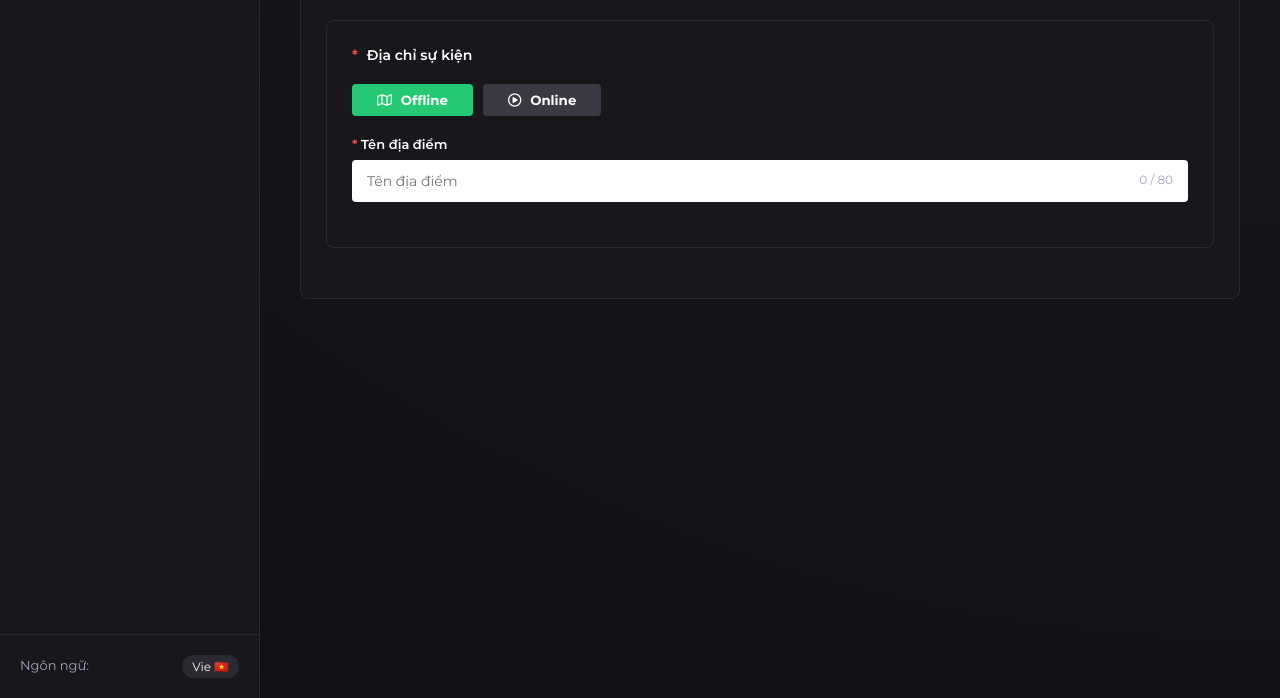
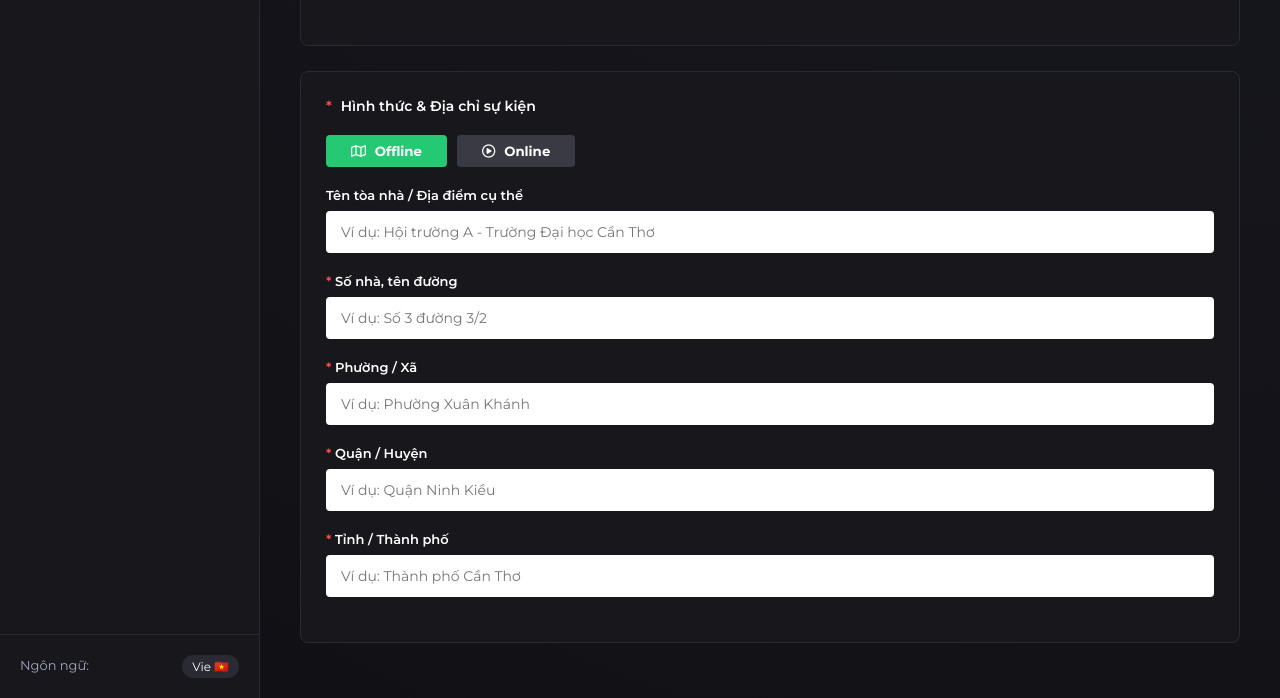
Before and after one commit to entikiu/TicketBox-CT428, a PHP site: page /pages/create-event.php in a window 1280 px wide. Shown: the part 1064-1762 px from the top of the page. Run offline with PHP 8.4, Linux system fonts and the light colour scheme; some libraries are stand-ins or nearby versions.

Commit message:
check loi tuan 1 2

```diff
--- a/ticketbox/pages/create-event.php
+++ b/ticketbox/pages/create-event.php
@@ -380,7 +380,6 @@
                 <div class="form-section">
                     <div class="section-title"><span>*</span> Upload hình ảnh <a href="#" style="color:#26c973; font-weight:normal; margin-left: 10px; text-decoration: none;">Xem vị trí hiển thị các ảnh</a></div>
 
-                    <!-- Cập nhật lại phần Upload Box -->
                     <div class="upload-wrapper">
                         <!-- Khung Poster -->
                         <div class="upload-box poster" id="boxPoster" onclick="document.getElementById('inputPoster').click()">
@@ -397,7 +396,7 @@
                         <input type="file" id="inputBanner" name="banner" accept="image/jpeg, image/png, image/webp" hidden>
                     </div>
 
-                    <!-- Cập nhật Tên sự kiện (Thêm ID để JS nhận diện) -->
+                    <!-- Tên sự kiện -->
                     <div class="form-group">
                         <label><span>*</span> Tên sự kiện</label>
                         <div style="position: relative;">
@@ -406,32 +405,51 @@
                         </div>
                     </div>
 
-                    <!-- Thêm Trình soạn thảo văn bản (Quill.js / CKEditor) -->
+                    <!-- Trình soạn thảo văn bản (Quill.js) -->
                     <div class="form-group">
                         <label><span>*</span> Thông tin sự kiện</label>
-                        <!-- Nhúng thư viện Quill JS -->
                         <link href="https://cdn.quilljs.com/1.3.6/quill.snow.css" rel="stylesheet">
                         <div id="editor-container" style="height: 300px; background: #fff; color: #333; border-radius: 0 0 4px 4px;"></div>
                         <input type="hidden" name="event_description" id="eventDescription">
                     </div>
+                </div>
 
+                <!-- ĐỊA ĐIỂM -->
+                <div class="form-section">
+                    <div class="section-title"><span>*</span> Hình thức & Địa chỉ sự kiện</div>
+                    <div style="display: flex; gap: 10px; margin-bottom: 20px;">
+                        <button type="button" id="btnOffline" style="background:#26c973; color:#fff; border:none; padding:8px 25px; border-radius:4px; font-weight:bold; cursor:pointer;"><i class="fa-regular fa-map" style="margin-right:5px;"></i> Offline</button>
+                        <button type="button" id="btnOnline" style="background:#3a3a45; color:#fff; border:none; padding:8px 25px; border-radius:4px; font-weight:bold; cursor:pointer;"><i class="fa-regular fa-circle-play" style="margin-right:5px;"></i> Online</button>
+                    </div>
 
-                    <!-- ĐỊA ĐIỂM -->
-                    <div class="form-section">
-                        <div class="section-title"><span>*</span> Địa chỉ sự kiện</div>
-                        <div style="display: flex; gap: 10px; margin-bottom: 20px;">
-                            <button type="button" style="background:#26c973; color:#fff; border:none; padding:8px 25px; border-radius:4px; font-weight:bold; cursor:pointer;"><i class="fa-regular fa-map" style="margin-right:5px;"></i> Offline</button>
-                            <button type="button" style="background:#3a3a45; color:#fff; border:none; padding:8px 25px; border-radius:4px; font-weight:bold; cursor:pointer;"><i class="fa-regular fa-circle-play" style="margin-right:5px;"></i> Online</button>
+                    <!-- Khu vực thay đổi động giữa Offline và Online -->
+                    <div id="locationFields">
+                        <div class="form-group">
+                            <label>Tên tòa nhà / Địa điểm cụ thể</label>
+                            <input type="text" class="form-control" name="venue_name" placeholder="Ví dụ: Hội trường A - Trường Đại học Cần Thơ">
                         </div>
 
                         <div class="form-group">
-                            <label><span>*</span> Tên địa điểm</label>
-                            <div style="position: relative;">
-                                <input type="text" class="form-control" placeholder="Tên địa điểm">
-                                <span style="position: absolute; right: 15px; top: 12px; font-size: 12px; color: #a0a3bd;">0 / 80</span>
-                            </div>
+                            <label><span>*</span> Số nhà, tên đường</label>
+                            <input type="text" class="form-control" name="street_address" placeholder="Ví dụ: Số 3 đường 3/2">
+                        </div>
+
+                        <div class="form-group">
+                            <label><span>*</span> Phường / Xã</label>
+                            <input type="text" class="form-control" name="ward" placeholder="Ví dụ: Phường Xuân Khánh">
+                        </div>
+
+                        <div class="form-group">
+                            <label><span>*</span> Quận / Huyện</label>
+                            <input type="text" class="form-control" name="district" placeholder="Ví dụ: Quận Ninh Kiều">
+                        </div>
+
+                        <div class="form-group">
+                            <label><span>*</span> Tỉnh / Thành phố</label>
+                            <input type="text" class="form-control" name="city" placeholder="Ví dụ: Thành phố Cần Thơ">
                         </div>
                     </div>
+                </div>
 
             </form>
         </div>
@@ -472,7 +490,6 @@ document.addEventListener("DOMContentLoaded", function() {
             const file = e.target.files[0];
             if (!file) return;
 
-            // Validate chuẩn doanh nghiệp: Chỉ nhận ảnh, tối đa 5MB
             if (!file.type.startsWith('image/')) {
                 alert('Vui lòng tải lên định dạng hình ảnh (JPG, PNG).');
                 input.value = '';
@@ -484,14 +501,13 @@ document.addEventListener("DOMContentLoaded", function() {
                 return;
             }
 
-            // Preview ảnh bằng FileReader
             const reader = new FileReader();
             reader.onload = function(event) {
                 box.style.backgroundImage = `url('${event.target.result}')`;
                 box.style.backgroundSize = 'cover';
                 box.style.backgroundPosition = 'center';
-                box.innerHTML = ''; // Xóa text hướng dẫn bên trong
-                box.style.border = 'none'; // Bỏ viền nét đứt
+                box.innerHTML = '';
+                box.style.border = 'none';
             };
             reader.readAsDataURL(file);
         });
@@ -507,7 +523,7 @@ document.addEventListener("DOMContentLoaded", function() {
         const len = this.value.length;
         eventNameCount.textContent = `${len} / 100`;
         if (len >= 100) {
-            eventNameCount.style.color = '#ff4d4f'; // Báo đỏ khi đạt giới hạn
+            eventNameCount.style.color = '#ff4d4f';
         } else {
             eventNameCount.style.color = '#a0a3bd';
         }
@@ -516,15 +532,14 @@ document.addEventListener("DOMContentLoaded", function() {
     // 4. CHUYỂN ĐỔI OFFLINE / ONLINE
     const btnOffline = document.getElementById('btnOffline');
     const btnOnline = document.getElementById('btnOnline');
-    const locationFields = document.getElementById('locationFields'); // Div chứa Tỉnh/Thành, Địa chỉ
+    const locationFields = document.getElementById('locationFields');
 
     btnOnline.addEventListener('click', function() {
         btnOnline.style.background = '#26c973';
         btnOffline.style.background = '#3a3a45';
-        // Hiển thị ô nhập Link Meeting, ẩn ô nhập Địa chỉ
         locationFields.innerHTML = `
             <div class="form-group">
-                <label><span>*</span> Đường dẫn sự kiện trực tuyến (Zoom, Meet,...)</label>
+                <label><span>*</span> Đường dẫn sự kiện trực tuyến (Zoom, Google Meet, Microsoft Teams,...)</label>
                 <input type="url" class="form-control" name="online_url" placeholder="https://...">
             </div>
         `;
@@ -533,10 +548,32 @@ document.addEventListener("DOMContentLoaded", function() {
     btnOffline.addEventListener('click', function() {
         btnOffline.style.background = '#26c973';
         btnOnline.style.background = '#3a3a45';
-        // Trả lại form nhập địa chỉ truyền thống
-        locationFields.innerHTML = `...Form địa chỉ cũ...`;
+        locationFields.innerHTML = `
+            <div class="form-group">
+                <label>Tên tòa nhà / Địa điểm cụ thể</label>
+                <input type="text" class="form-control" name="venue_name" placeholder="Ví dụ: Hội trường A - Trường Đại học Cần Thơ">
+            </div>
+            <div class="form-group">
+                <label><span>*</span> Số nhà, tên đường</label>
+                <input type="text" class="form-control" name="street_address" placeholder="Ví dụ: Số 3 đường 3/2">
+            </div>
+            <div class="form-group">
+                <label><span>*</span> Phường / Xã</label>
+                <input type="text" class="form-control" name="ward" placeholder="Ví dụ: Phường Xuân Khánh">
+            </div>
+            <div class="form-group">
+                <label><span>*</span> Quận / Huyện</label>
+                <input type="text" class="form-control" name="district" placeholder="Ví dụ: Quận Ninh Kiều">
+            </div>
+            <div class="form-group">
+                <label><span>*</span> Tỉnh / Thành phố</label>
+                <input type="text" class="form-control" name="city" placeholder="Ví dụ: Thành phố Cần Thơ">
+            </div>
+        `;
     });
 });
+
+// Xử lý nút Lưu (AJAX)
 document.querySelector('.btn-save').addEventListener('click', function(e) {
     e.preventDefault();
 
@@ -544,13 +581,11 @@ document.querySelector('.btn-save').addEventListener('click', function(e) {
     formData.append('event_name', document.getElementById('eventName').value);
     formData.append('event_description', document.getElementById('eventDescription').value);
 
-    // Đính kèm file ảnh
     const posterInput = document.getElementById('inputPoster');
     if(posterInput.files.length > 0) {
         formData.append('poster', posterInput.files[0]);
     }
 
-    // Hiển thị trạng thái đang lưu...
     const btn = this;
     const originalText = btn.innerText;
     btn.innerHTML = '<i class="fa-solid fa-spinner fa-spin"></i> Đang lưu...';
@@ -564,7 +599,6 @@ document.querySelector('.btn-save').addEventListener('click', function(e) {
     .then(data => {
         if(data.status === 'success') {
             alert('Đã lưu thông tin sự kiện!');
-            // Gắn ID sự kiện vừa tạo vào form để update cho các bước sau
         } else {
             alert('Lỗi: ' + data.message);
         }
--- a/ticketbox/pages/register.php
+++ b/ticketbox/pages/register.php
@@ -15,6 +15,10 @@ $errors = [
     'confirm_password' => '',
     'terms' => ''
 ];
+
+// Khai báo biến lưu giá trị cũ để điền lại form khi có lỗi
+$fullname = '';
+$email = '';
 
 if ($_SERVER['REQUEST_METHOD'] === 'POST') {
     $fullname = trim($_POST['fullname'] ?? '');
```
Also changed, not shown: ticketbox/assets/js/auth.js (+36 -0 lines).
